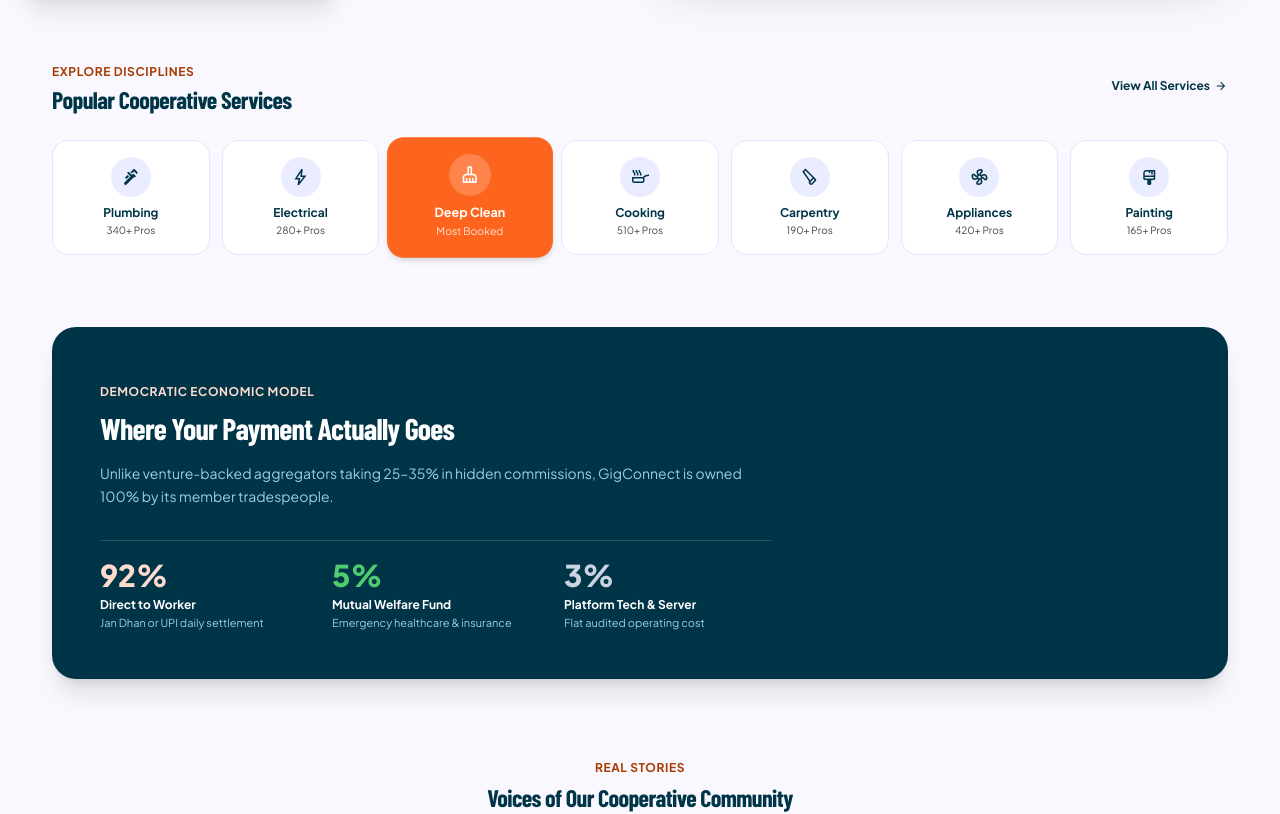
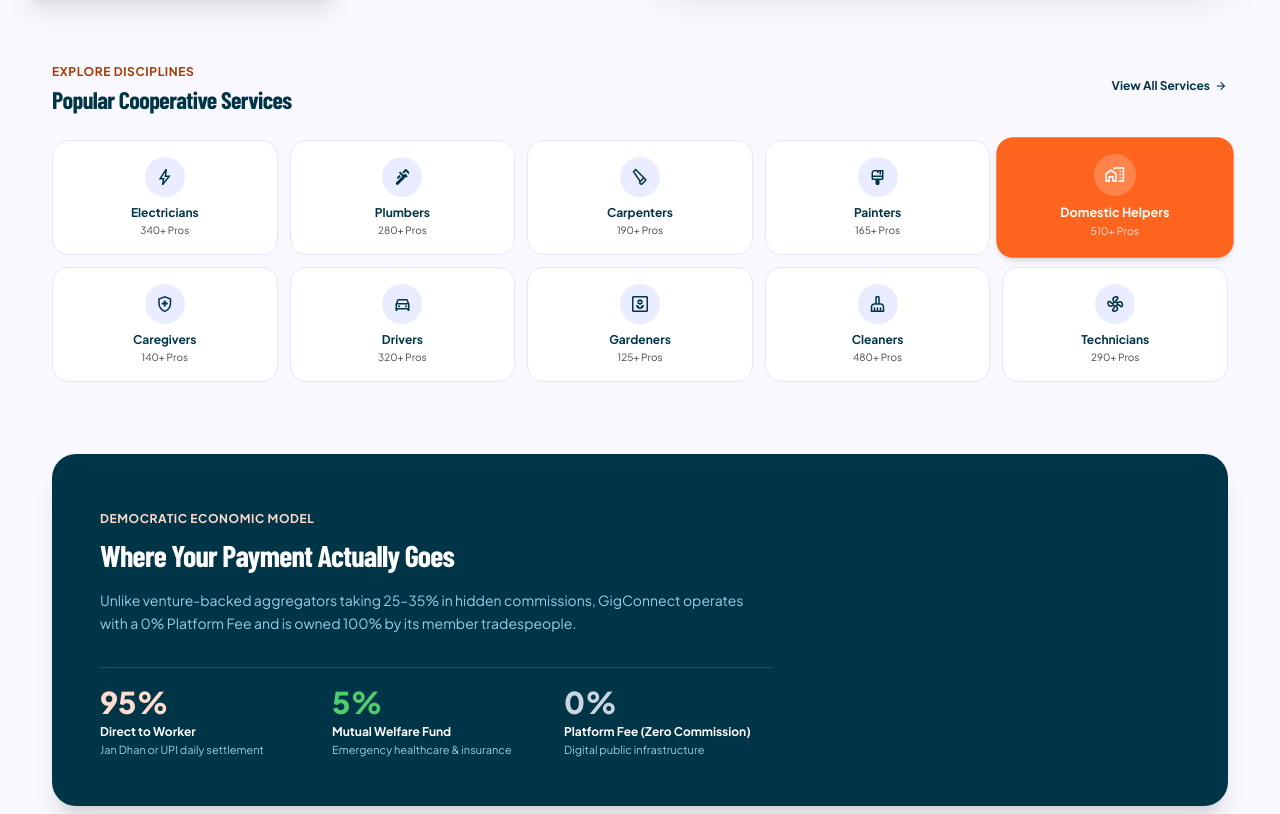
Before and after one commit to asxayush/GigConnect, a React (Vite) app in the folder client/: page / in a window 1280 px wide. Shown: the part 780-1594 px from the top of the page. Built offline with nearby package versions, Linux system fonts and the light colour scheme; no server answers; grey boxes are pictures that could not be loaded.

Commit message:
feat: implement worker registration module with Aadhaar e-KYC integration and backend infrastructure

```diff
--- a/client/src/components/FindHelp/FindHelp.jsx
+++ b/client/src/components/FindHelp/FindHelp.jsx
@@ -44,28 +44,36 @@
   }, []);
 
   const serviceOptions = [
-    { id: "all", label: "All Crafts & Trades", icon: "handyman", count: "142 Pros" },
-    { id: "electrical", label: "Electrical & Home Power", icon: "bolt", count: "32 Pros" },
-    { id: "cleaning", label: "Deep Cleaning & Care", icon: "cleaning_services", count: "44 Pros" },
-    { id: "carpentry", label: "Carpentry & Furniture", icon: "carpenter", count: "18 Pros" },
-    { id: "appliance", label: "Appliance & HVAC Repair", icon: "mode_fan", count: "21 Pros" },
-    { id: "plumbing", label: "Plumbing & Sanitary", icon: "plumbing", count: "38 Pros" },
-    { id: "cooking", label: "Home Cooking & Meals", icon: "skillet", count: "13 Pros" },
+    { id: "all", label: "All Crafts & Trades", icon: "handyman", count: "250+ Pros" },
+    { id: "electrical", label: "Electricians & Power", icon: "bolt", count: "36 Pros" },
+    { id: "plumbing", label: "Plumbers & Sanitary", icon: "plumbing", count: "38 Pros" },
+    { id: "carpentry", label: "Carpenters & Woodcraft", icon: "carpenter", count: "24 Pros" },
+    { id: "painting", label: "Painters & Wall Decor", icon: "format_paint", count: "22 Pros" },
+    { id: "domestic", label: "Domestic Helpers & Chores", icon: "home_work", count: "45 Pros" },
+    { id: "caregiving", label: "Caregivers & Elder Care", icon: "health_and_safety", count: "19 Pros" },
+    { id: "driver", label: "Drivers & Chauffeurs", icon: "directions_car", count: "28 Pros" },
+    { id: "gardening", label: "Gardeners & Landscaping", icon: "yard", count: "16 Pros" },
+    { id: "cleaning", label: "Deep Cleaners & Sanitization", icon: "cleaning_services", count: "44 Pros" },
+    { id: "technician", label: "Technicians & Appliance/HVAC", icon: "mode_fan", count: "26 Pros" },
   ];
 
   const activeService = serviceOptions.find((opt) => opt.id === selectedCategory) || serviceOptions[0];
 
   const categoryChips = [
-    { id: "all", label: "All Services (142)" },
-    { id: "electrical", label: "Electricians (32)" },
-    { id: "cleaning", label: "Cleaning & Care (44)" },
-    { id: "carpentry", label: "Carpentry (18)" },
-    { id: "appliance", label: "Appliance Repair (21)" },
-    { id: "plumbing", label: "Plumbing (38)" },
-    { id: "cooking", label: "Home Chefs (13)" },
+    { id: "all", label: "All Services (250+)" },
+    { id: "electrical", label: "Electricians (36)" },
+    { id: "plumbing", label: "Plumbers (38)" },
+    { id: "carpentry", label: "Carpenters (24)" },
+    { id: "painting", label: "Painters (22)" },
+    { id: "domestic", label: "Domestic Helpers (45)" },
+    { id: "caregiving", label: "Caregivers (19)" },
+    { id: "driver", label: "Drivers (28)" },
+    { id: "gardening", label: "Gardeners (16)" },
+    { id: "cleaning", label: "Cleaners (44)" },
+    { id: "technician", label: "Technicians (26)" },
   ];
 
-  // Curated list of 5 seeded Delhi NCR workers + cooperative guild members
+  // Curated list of verified cooperative Delhi NCR workers across all 10 guilds
   const workers = [
     {
       id: "w1",
@@ -90,12 +98,12 @@
       name: "Sunita Devi",
       craft: "cleaning",
       gender: "Female",
-      role: "Beautician & Deep Cleaning Lead (8 yrs exp)",
+      role: "Deep Cleaning & Sanitization Lead (8 yrs exp)",
       rating: "4.90",
       jobs: "420 jobs completed",
       credential: "♀ Sakhi Trust Lead Guild",
       credentialIcon: "award_star",
-      skills: ["Skin & Hair Care", "Full Home Sanitization", "Eco Chemicals"],
+      skills: ["Full Home Sanitization", "Sofa & Carpet Wash", "Eco Chemicals"],
       rateType: "hourly rate",
       rate: "₹400",
       hourlyRate: 400,
@@ -124,7 +132,7 @@
     {
       id: "w4",
       name: "Priya Sharma",
-      craft: "appliance",
+      craft: "technician",
       gender: "Female",
       role: "ITI Appliance & AC Maintenance Technician (7 yrs exp)",
       rating: "4.70",
@@ -159,21 +167,93 @@
     },
     {
       id: "w6",
-      name: "Meenakshi Sundaram",
-      craft: "cooking",
+      name: "Kavita Rao",
+      craft: "domestic",
       gender: "Female",
-      role: "Home Chef & Regional Meal Prep Specialist",
-      rating: "4.95",
-      jobs: "280 jobs completed",
-      credential: "♀ Sakhi Hygiene Certified",
-      credentialIcon: "restaurant",
-      skills: ["North/South Indian", "Party Meals", "Low-Oil Diet"],
+      role: "Certified Domestic Helper & Housekeeping Specialist",
+      rating: "4.92",
+      jobs: "340 jobs completed",
+      credential: "♀ Sakhi Household Guild",
+      credentialIcon: "home_work",
+      skills: ["Daily Housekeeping", "Meal Assistance", "Wardrobe Organization"],
       rateType: "hourly rate",
-      rate: "₹350",
+      rate: "₹200",
+      hourlyRate: 200,
+      sakhiVerified: true,
+      area: "Dwarka & West Delhi",
+      image: "https://images.unsplash.com/photo-1534528741775-53994a69daeb?w=250&auto=format&fit=crop&q=80",
+    },
+    {
+      id: "w7",
+      name: "Shanti Devi",
+      craft: "caregiving",
+      gender: "Female",
+      role: "Elder Care & Patient Assistance Specialist (6 yrs exp)",
+      rating: "4.98",
+      jobs: "175 jobs completed",
+      credential: "♀ Sakhi Healthcare Guild",
+      credentialIcon: "health_and_safety",
+      skills: ["Geriatric Mobility", "Vital Signs Monitoring", "Medicine Reminders"],
+      rateType: "daily rate",
+      rate: "₹700",
       hourlyRate: 350,
       sakhiVerified: true,
-      area: "Saket & South Delhi",
-      image: "https://images.unsplash.com/photo-1534528741775-53994a69daeb?w=250&auto=format&fit=crop&q=80",
+      area: "Vasant Kunj & South Delhi",
+      image: "https://images.unsplash.com/photo-1580489944761-15a19d654956?w=250&auto=format&fit=crop&q=80",
+    },
+    {
+      id: "w8",
+      name: "Rajeshwar Yadav",
+      craft: "painting",
+      gender: "Male",
+      role: "Master Wall Painter & Texture Decorator (11 yrs exp)",
+      rating: "4.75",
+      jobs: "220 jobs completed",
+      credential: "Delhi Painters Co-op Guild",
+      credentialIcon: "format_paint",
+      skills: ["Interior Emulsion", "Waterproofing Putty", "Stencil & Texture Wall"],
+      rateType: "daily rate",
+      rate: "₹800",
+      hourlyRate: 300,
+      sakhiVerified: false,
+      area: "Laxmi Nagar & East Delhi",
+      image: "https://images.unsplash.com/photo-1506794778202-cad84cf45f1d?w=250&auto=format&fit=crop&q=80",
+    },
+    {
+      id: "w9",
+      name: "Harish Chandra",
+      craft: "driver",
+      gender: "Male",
+      role: "Professional Personal Chauffeur & Highway Driver",
+      rating: "4.88",
+      jobs: "510 jobs completed",
+      credential: "Delhi Transport Guild #108",
+      credentialIcon: "directions_car",
+      skills: ["Automatic & Manual", "Outstation Trips", "Safe City Driving"],
+      rateType: "daily rate",
+      rate: "₹850",
+      hourlyRate: 350,
+      sakhiVerified: false,
+      area: "Gurugram & Delhi NCR",
+      image: "https://images.unsplash.com/photo-1500648767791-00dcc994a43e?w=250&auto=format&fit=crop&q=80",
+    },
+    {
+      id: "w10",
+      name: "Babulal Saini",
+      craft: "gardening",
+      gender: "Male",
+      role: "Horticulture Specialist & Terrace Landscaper (14 yrs exp)",
+      rating: "4.85",
+      jobs: "195 jobs completed",
+      credential: "NCR Horticulture Co-op",
+      credentialIcon: "yard",
+      skills: ["Bonsai & Terrace Gardens", "Lawn Mowing & Pruning", "Organic Fertilizer"],
+      rateType: "hourly rate",
+      rate: "₹250",
+      hourlyRate: 250,
+      sakhiVerified: false,
+      area: "Greater Kailash & Chanakyapuri",
+      image: "https://images.unsplash.com/photo-1492562080023-ab3db95bfbce?w=250&auto=format&fit=crop&q=80",
     },
   ];
 
@@ -182,12 +262,16 @@
   useEffect(() => {
     const skillMap = {
       all: "",
+      electrical: "Electrician",
       plumbing: "Plumber",
-      electrical: "Electrician",
-      cleaning: "Domestic help",
       carpentry: "Carpenter",
-      appliance: "Appliance",
-      cooking: "Home Cooking",
+      painting: "Painter",
+      domestic: "Domestic Helper",
+      caregiving: "Caregiver",
+      driver: "Driver",
+      gardening: "Gardener",
+      cleaning: "Cleaner",
+      technician: "Technician",
     };
     const targetSkill = skillMap[selectedCategory] || "";
     getWorkers(targetSkill)
@@ -197,10 +281,14 @@
             const rawSkill = p.skills?.[0]?.toLowerCase() || "";
             const derivedCraft = rawSkill.includes("plumb") ? "plumbing"
               : rawSkill.includes("elect") ? "electrical"
-              : rawSkill.includes("clean") || rawSkill.includes("beaut") ? "cleaning"
               : rawSkill.includes("carp") ? "carpentry"
-              : rawSkill.includes("app") || rawSkill.includes("ac") ? "appliance"
-              : rawSkill.includes("cook") ? "cooking"
+              : rawSkill.includes("paint") ? "painting"
+              : rawSkill.includes("domest") || rawSkill.includes("house") ? "domestic"
+              : rawSkill.includes("care") || rawSkill.includes("elder") ? "caregiving"
+              : rawSkill.includes("driv") ? "driver"
+              : rawSkill.includes("garden") || rawSkill.includes("hort") ? "gardening"
+              : rawSkill.includes("clean") || rawSkill.includes("sanit") ? "cleaning"
+              : rawSkill.includes("tech") || rawSkill.includes("app") || rawSkill.includes("ac") ? "technician"
               : "all";
 
             return {
--- a/client/src/components/Home/StitchHome.jsx
+++ b/client/src/components/Home/StitchHome.jsx
@@ -170,13 +170,16 @@
   const [selectedWorker, setSelectedWorker] = useState(ncrWorkers[0]);
 
   const categories = [
-    { name: "Plumbing", icon: "plumbing", count: "340+ Pros" },
-    { name: "Electrical", icon: "bolt", count: "280+ Pros" },
-    { name: "Deep Clean", icon: "cleaning_services", count: "Most Booked", highlight: true },
-    { name: "Cooking", icon: "skillet", count: "510+ Pros" },
-    { name: "Carpentry", icon: "carpenter", count: "190+ Pros" },
-    { name: "Appliances", icon: "mode_fan", count: "420+ Pros" },
-    { name: "Painting", icon: "format_paint", count: "165+ Pros" },
+    { name: "Electricians", icon: "bolt", count: "340+ Pros" },
+    { name: "Plumbers", icon: "plumbing", count: "280+ Pros" },
+    { name: "Carpenters", icon: "carpenter", count: "190+ Pros" },
+    { name: "Painters", icon: "format_paint", count: "165+ Pros" },
+    { name: "Domestic Helpers", icon: "home_work", count: "510+ Pros", highlight: true },
+    { name: "Caregivers", icon: "health_and_safety", count: "140+ Pros" },
+    { name: "Drivers", icon: "directions_car", count: "320+ Pros" },
+    { name: "Gardeners", icon: "yard", count: "125+ Pros" },
+    { name: "Cleaners", icon: "cleaning_services", count: "480+ Pros" },
+    { name: "Technicians", icon: "mode_fan", count: "290+ Pros" },
   ];
 
   const testimonials = [
@@ -480,7 +483,7 @@
           </button>
         </div>
 
-        <div className="grid grid-cols-2 sm:grid-cols-3 md:grid-cols-4 lg:grid-cols-7 gap-3">
+        <div className="grid grid-cols-2 sm:grid-cols-3 md:grid-cols-5 gap-3">
           {categories.map((cat, idx) => (
             <div
               key={idx}
@@ -508,7 +511,7 @@
         </div>
       </section>
 
-      {/* 3. COOPERATIVE TRANSPARENCY: 92% DIRECT PAYOUT GUARANTEE */}
+      {/* 3. COOPERATIVE TRANSPARENCY: 0% PLATFORM FEE & 95% DIRECT PAYOUT */}
       <section className="max-w-max-content-width mx-auto px-margin-mobile md:px-margin-desktop py-10">
         <div className="rounded-3xl bg-primary text-on-primary p-8 md:p-12 relative overflow-hidden shadow-xl">
           <div className="max-w-2xl relative z-10">
@@ -519,12 +522,12 @@
               Where Your Payment Actually Goes
             </h3>
             <p className="text-sm text-primary-fixed-dim mb-8 leading-relaxed">
-              Unlike venture-backed aggregators taking 25–35% in hidden commissions, GigConnect is owned 100% by its member tradespeople.
+              Unlike venture-backed aggregators taking 25–35% in hidden commissions, GigConnect operates with a 0% Platform Fee and is owned 100% by its member tradespeople.
             </p>
 
             <div className="grid grid-cols-1 sm:grid-cols-3 gap-6 pt-4 border-t border-white/15">
               <div>
-                <div className="text-3xl font-extrabold text-secondary-fixed">92%</div>
+                <div className="text-3xl font-extrabold text-secondary-fixed">95%</div>
                 <div className="text-xs font-bold text-white mt-1">Direct to Worker</div>
                 <p className="text-[11px] text-primary-fixed-dim mt-0.5">Jan Dhan or UPI daily settlement</p>
               </div>
@@ -534,9 +537,9 @@
                 <p className="text-[11px] text-primary-fixed-dim mt-0.5">Emergency healthcare & insurance</p>
               </div>
               <div>
-                <div className="text-3xl font-extrabold text-slate-300">3%</div>
-                <div className="text-xs font-bold text-white mt-1">Platform Tech & Server</div>
-                <p className="text-[11px] text-primary-fixed-dim mt-0.5">Flat audited operating cost</p>
+                <div className="text-3xl font-extrabold text-slate-300">0%</div>
+                <div className="text-xs font-bold text-white mt-1">Platform Fee (Zero Commission)</div>
+                <p className="text-[11px] text-primary-fixed-dim mt-0.5">Digital public infrastructure</p>
               </div>
             </div>
           </div>
--- a/client/src/components/RegisterWorker/RegisterWorker.jsx
+++ b/client/src/components/RegisterWorker/RegisterWorker.jsx
@@ -566,7 +566,7 @@
               </div>
 
               <div className="grid grid-cols-1 md:grid-cols-2 gap-space-4 mb-space-6">
-                <div>
+                <div className="md:col-span-2">
                   <label className="font-label-sm text-label-sm text-on-surface-variant block mb-1 font-bold">
                     Primary Skilled Trade
                   </label>
@@ -575,8 +575,36 @@
                     value={workerData.trade}
                     onChange={(e) => handleFieldChange("trade", e.target.value)}
                     placeholder="e.g. Master Electrician & Wireman"
-                    className="w-full bg-surface-container-low px-space-4 py-space-3 rounded-xl text-on-surface font-body-md border border-border-tone/30 focus:outline-none focus:ring-2 focus:ring-primary"
+                    className="w-full bg-surface-container-low px-space-4 py-space-3 rounded-xl text-on-surface font-body-md border border-border-tone/30 focus:outline-none focus:ring-2 focus:ring-primary mb-2"
                   />
+                  {/* 10 Guild Quick-Picks */}
+                  <div className="flex flex-wrap gap-1.5 mt-1">
+                    {[
+                      "Electrician",
+                      "Plumber",
+                      "Carpenter",
+                      "Painter",
+                      "Domestic Helper",
+                      "Caregiver",
+                      "Driver",
+                      "Gardener",
+                      "Cleaner",
+                      "Technician",
+                    ].map((tradeName) => (
+                      <button
+                        key={tradeName}
+                        type="button"
+                        onClick={() => handleFieldChange("trade", tradeName)}
+                        className={`px-2.5 py-1 text-[11px] font-bold rounded-lg border transition-all cursor-pointer ${
+                          workerData.trade === tradeName
+                            ? "bg-primary text-white border-primary shadow-xs"
+                            : "bg-surface-container text-on-surface-variant border-border-tone/30 hover:bg-surface-container-high"
+                        }`}
+                      >
+                        {tradeName}
+                      </button>
+                    ))}
+                  </div>
                 </div>
                 <div>
                   <label className="font-label-sm text-label-sm text-on-surface-variant block mb-1 font-bold">
```
